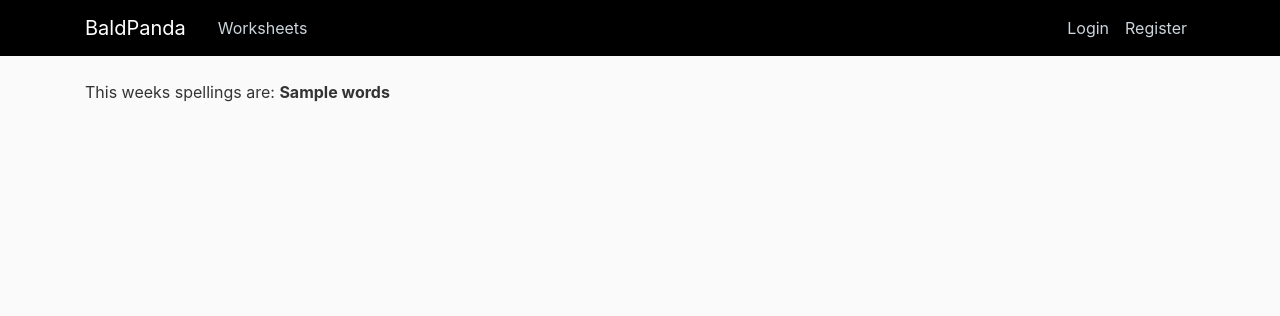
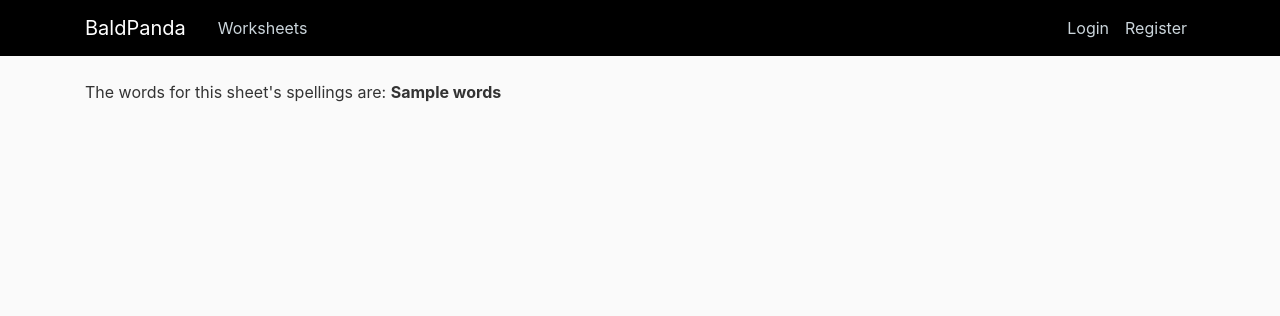
Before and after one commit to baldpanda/spellings, a Flask app: template spellings_website/app/baldpanda_site/templates/worksheet.html in a window 1280 px wide. Shown: the top 316 px of the page. Run offline with Flask 2, Linux system fonts and the light colour scheme; the template is opened without the code that fills it: most values are stand-ins (such as "Sample title", 1, 10 or a date in 2020); some libraries are stand-ins or nearby versions.

Commit message:
updating the sentence on worksheet page

```diff
--- a/spellings_website/app/baldpanda_site/templates/worksheet.html
+++ b/spellings_website/app/baldpanda_site/templates/worksheet.html
@@ -3,7 +3,7 @@
 {% if words %}
 <div class="adding-spacing-worksheet-sections">
   <body>
-  This weeks spellings are: <b> {{ words }} </b>
+  The words for this sheet's spellings are: <b> {{ words }} </b>
   </body>
 {% endif %}
 </div>
```
